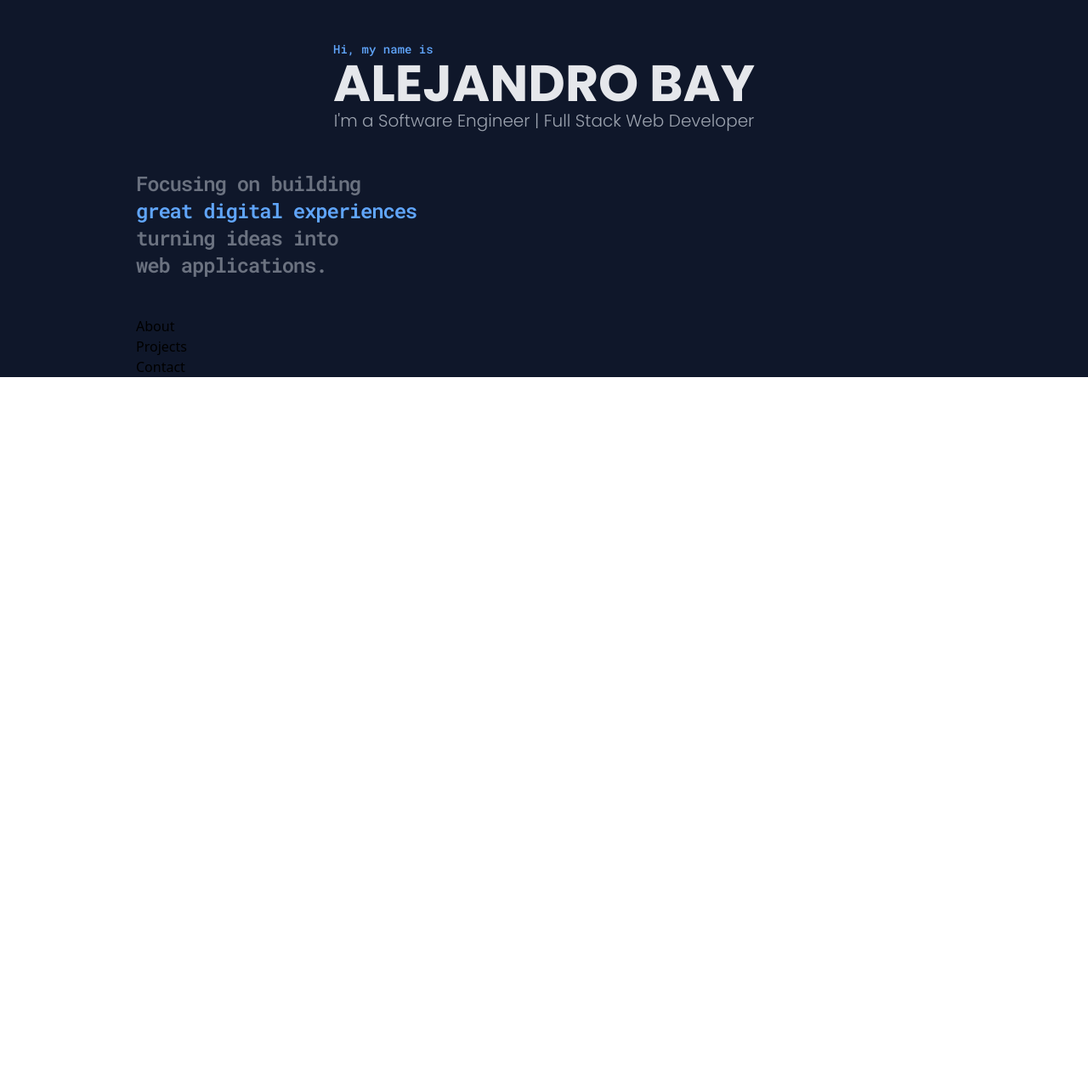
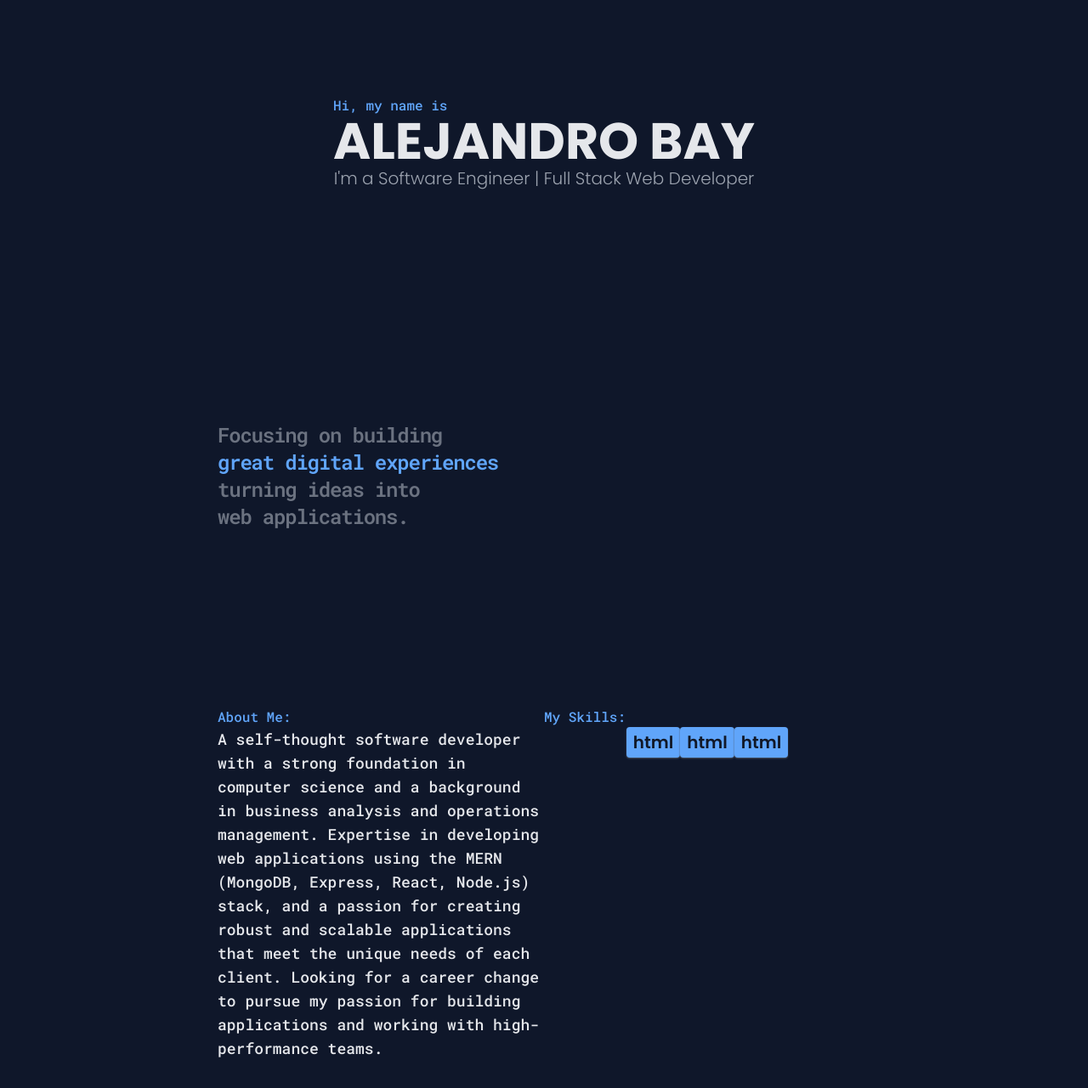
Before and after one commit to ABay23/newbay, a React (Vite) app: page / in a window 1280 px wide. Shown: the top 1281 px of the page at 85% size. Before the commit the page ends 800 px from the top, so only its background shows below. Built offline with nearby package versions, Linux system fonts and the light colour scheme.

Commit message:
About Section added

```diff
--- a/src/App.jsx
+++ b/src/App.jsx
@@ -6,11 +6,13 @@ import Projects from './components/sections/Projects'
 function App() {
   return (
     <>
-      <div className=' box-border px-5 lg:px-40 sm:px-12 md:px-28 bg-slate-900'>
-        <Hero />
-        <About />
-        <Projects />
-        <Contact />
+      <div className=' box-border px-5 lg:px-40 sm:px-12 md:px-28 bg-slate-900 '>
+        <div className='lg:mx-24'>
+          <Hero />
+          <About />
+          <Projects />
+          <Contact />
+        </div>
       </div>
     </>
   )
--- a/src/components/sections/About.jsx
+++ b/src/components/sections/About.jsx
@@ -1,5 +1,59 @@
 const About = () => {
-  return <div>About</div>
+  return (
+    <div className=' flex flex-col'>
+      <div className='grid grid-cols-2 place-self-center pt-12'>
+        <div>
+          <h1 className=' items-start font-roboto text-sm md:text-base text-blue-400'>
+            About Me:
+          </h1>
+          <h2></h2>
+          <p className=' text-start md:text-lg font-roboto text-gray-200'>
+            A self-thought software developer with a strong foundation in
+            computer science and a background in business analysis and
+            operations management. Expertise in developing web applications
+            using the MERN (MongoDB, Express, React, Node.js) stack, and a
+            passion for creating robust and scalable applications that meet the
+            unique needs of each client. Looking for a career change to pursue
+            my passion for building applications and working with
+            high-performance teams.
+          </p>
+        </div>
+        <div>
+          <h1 className=' items-start font-roboto text-sm md:text-base text-blue-400'>
+            My Skills:
+          </h1>
+          <ul className=' text-center font-poppins text-md sm:text-lg lg:text-xl text-gray-400 justify-between'>
+            <li className=' font-semibold rounded inline-block bg-blue-400 py-1 px-2 text-gray-900 shadow-sm shadow-gray-600'>
+              html
+            </li>
+            <li className=' font-semibold rounded inline-block bg-blue-400 py-1 px-2 text-gray-900 shadow-sm shadow-gray-600'>
+              html
+            </li>
+            <li className=' font-semibold rounded inline-block bg-blue-400 py-1 px-2 text-gray-900 shadow-sm shadow-gray-600'>
+              html
+            </li>
+          </ul>
+        </div>
+      </div>
+      <p className=' text-left py-11'>
+        <span className=' tracking-tighter font-roboto text-2xl font-extrabold text-gray-500'>
+          Focusing on building
+        </span>
+        <br />
+        <span className=' tracking-tighter font-roboto text-2xl font-extrabold text-blue-400'>
+          great digital experiences
+        </span>
+        <br />
+        <span className=' tracking-tighter font-roboto text-2xl font-extrabold text-gray-500'>
+          turning ideas into
+        </span>
+        <br />
+        <span className=' tracking-tighter font-roboto text-2xl font-extrabold text-gray-500'>
+          web applications.
+        </span>
+      </p>
+    </div>
+  )
 }
 
 export default About
--- a/src/components/sections/Hero.jsx
+++ b/src/components/sections/Hero.jsx
@@ -1,9 +1,9 @@
 const Hero = () => {
   return (
     <div className=' flex flex-col'>
-      <div className='grid grid-cols-1 place-self-center pt-12'>
+      <div className='grid grid-cols-1 place-self-center pt-28'>
         <div>
-          <h1 className=' items-start font-roboto text-xs md:text-sm text-blue-400'>
+          <h1 className=' items-start font-roboto text-xs md:text-base text-blue-400'>
             Hi, my name is
           </h1>
           <h2 className=' font-poppins font-bold text-gray-200 text-2xl sm:text-4xl md:text-6xl '>
@@ -11,8 +11,8 @@ const Hero = () => {
           </h2>
         </div>
       </div>
-      <h3 className=' text-center font-poppins text-md sm:text-lg lg:text-xl text-gray-400'>{`I'm a Software Engineer | Full Stack Web Developer`}</h3>
-      <p className=' text-left py-11'>
+      <h3 className=' text-center font-poppins text-md sm:text-lg lg:text-xl text-gray-400 pb-28'>{`I'm a Software Engineer | Full Stack Web Developer`}</h3>
+      <p className=' text-left py-40'>
         <span className=' tracking-tighter font-roboto text-2xl font-extrabold text-gray-500'>
           Focusing on building
         </span>
```
